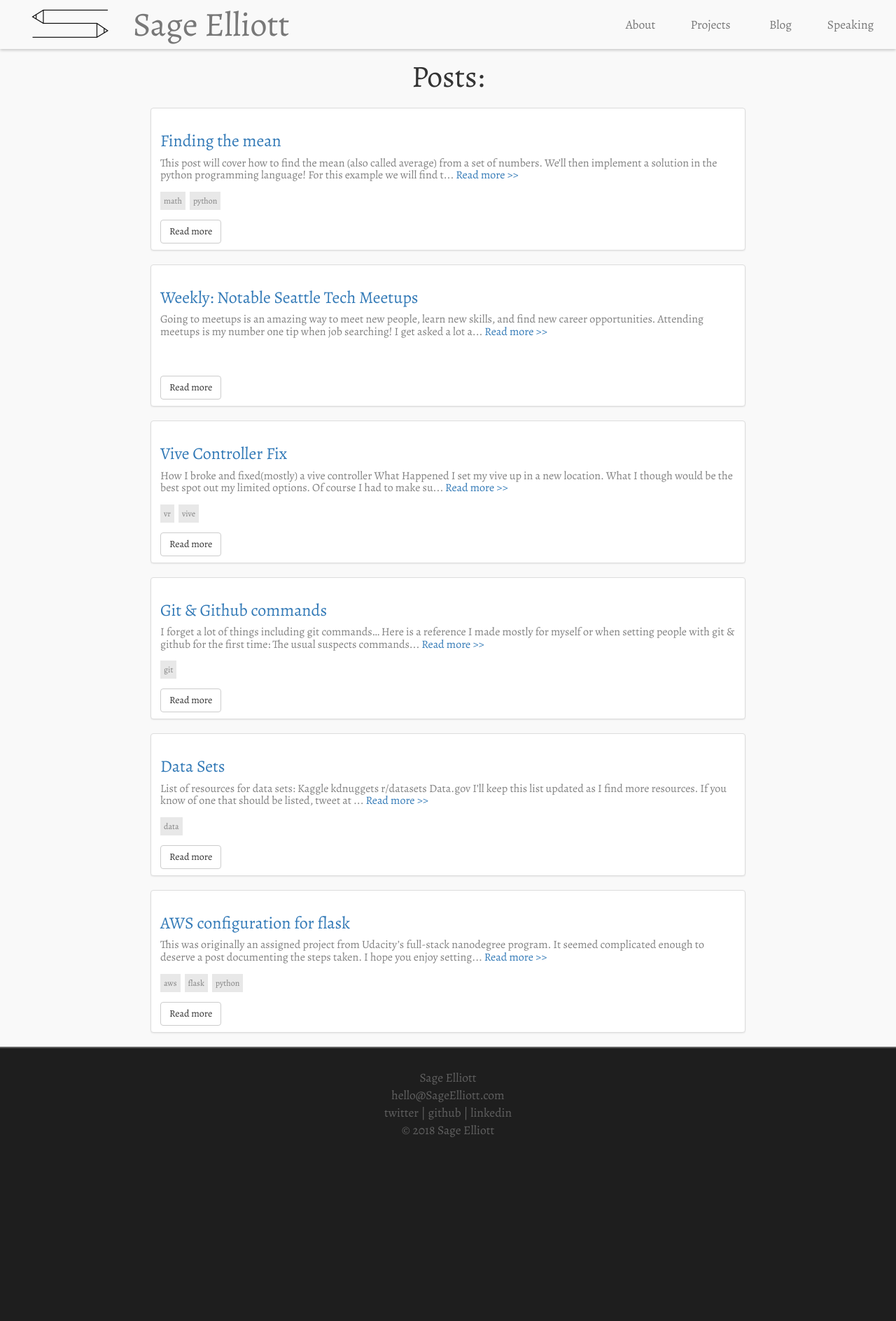
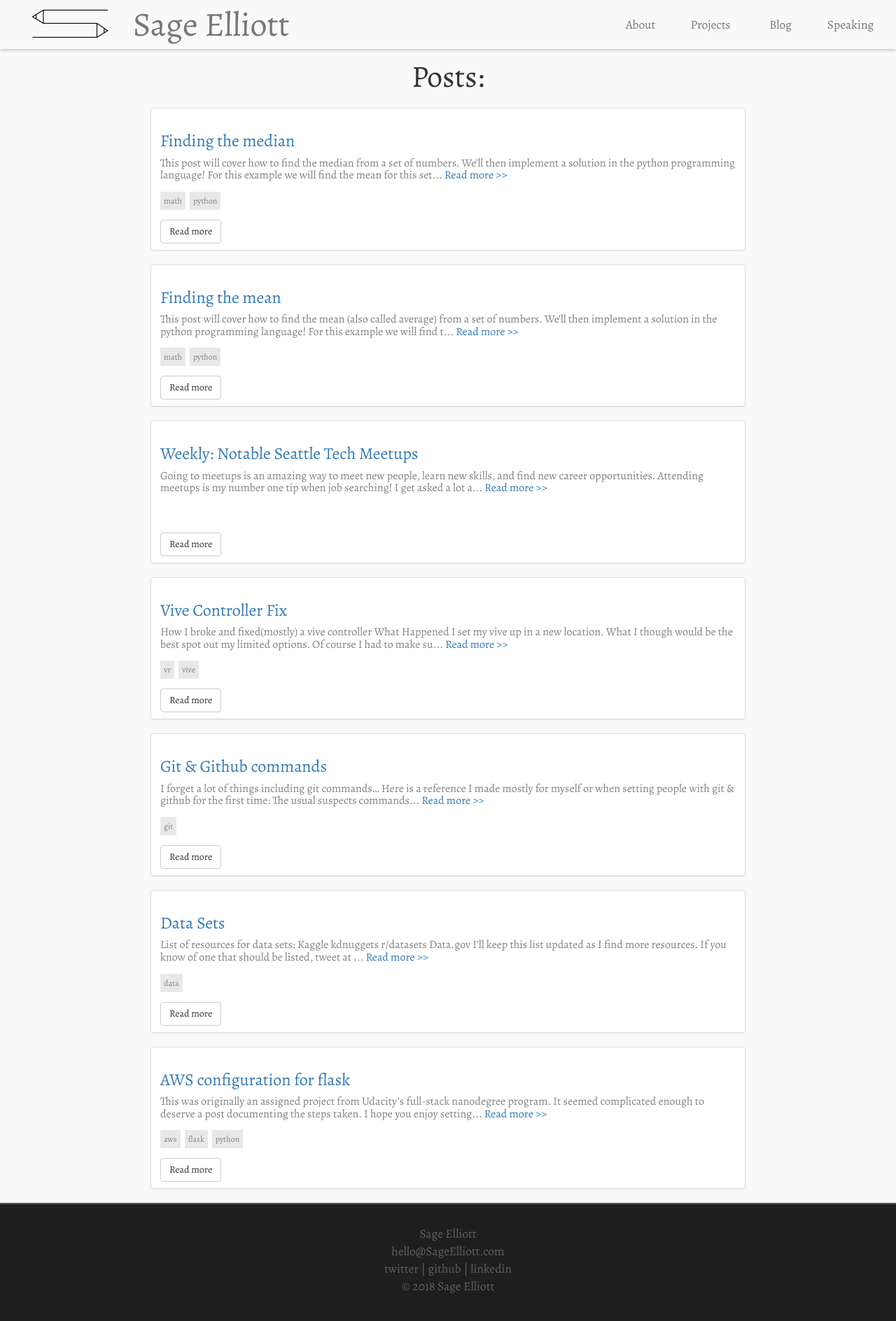
Before and after one commit to sagecodes/sage-blog, a Jekyll site: the page built from blog.html, in a window 1280 px wide. Shown: the top 1888 px of the page at 70% size. Built offline with Jekyll 4.4.1, drawn with Linux system fonts in a browser that asks for light colours; nearby versions of some CDN libraries; some web fonts are replaced.

Commit message:
Create post on finding median

```diff
--- a/_posts/blog/math/2018-09-01-post-finding-the-mean.markdown
+++ b/_posts/blog/math/2018-09-01-post-finding-the-mean.markdown
@@ -1,7 +1,7 @@
 ---
 layout: post
 title:  "Finding the mean"
-permalink: /Anaconda Commands/
+permalink: /find-mean-python/
 date:   2018-09-01
 categories: post
 tags: math python
--- /dev/null
+++ b/_posts/blog/math/2018-09-01-post-finding-the-median.markdown
@@ -0,0 +1,41 @@
+---
+layout: post
+title:  "Finding the median"
+permalink: /find-median-python/
+date:   2018-09-01
+categories: post
+tags: math python
+author: Sage Elliott
+published: true
+---
+
+This post will cover how to find the median from a set of numbers. We'll then implement a solution in the python programming language!
+
+For this example we will find the mean for this set of numbers:
+
+`5,7,2,6,9,12,1`
+
+Step1: Rearrange your list of numbers in the order of least to greatest
+
+`1,2,5,6,7,9,12`
+
+step2: Find which number is in the middle
+
+`1,2,5,`**`6`**`7,9,12`
+
+In this example the median for `5,7,2,6,9,12,1` is `6`
+
+If the list of numbers has an even amount of numbers find which TWO numbers are in the middle:
+
+`1,2,4,5,6,7,9,12`
+
+`1,2,4,`**`5,6,`**`7,9,12`
+
+Add those two numbers together
+`5+6 = 11`
+
+divide them by 2:
+
+ `11/2 = 5.5`
+
+ Median = `5.5`
```
